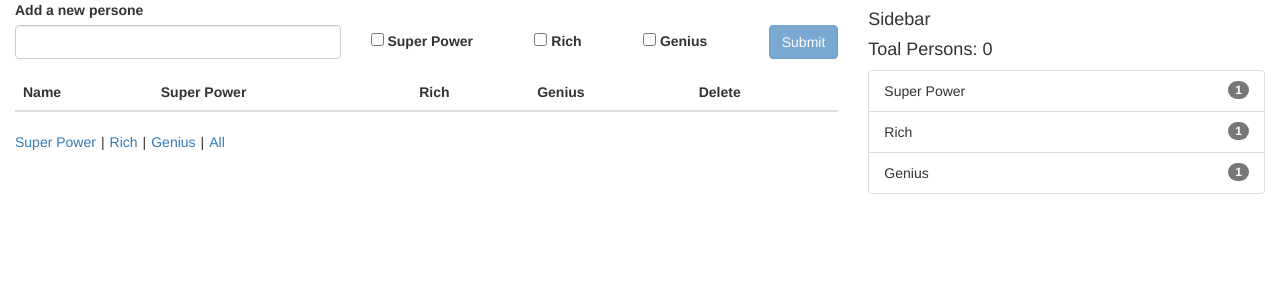
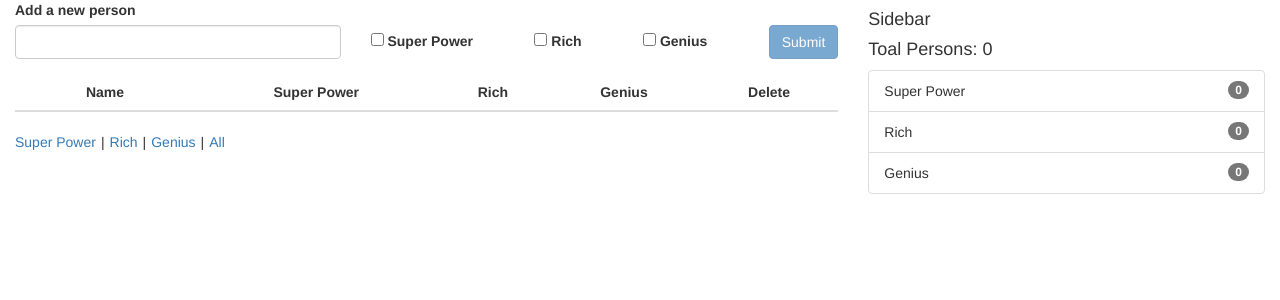
Before and after one commit to einarolafs/Traits-of-People, an Angular app: page / in a window 1280 px wide. Shown: the top 300 px of the page. Built offline with nearby package versions, Linux system fonts and the light colour scheme.

Commit message:
Show count

```diff
--- a/src/app/app.component.css
+++ b/src/app/app.component.css
@@ -19,3 +19,11 @@
 .main-container .filters > span > span {
     margin:0 5px;
 }
+
+.main-container table * {
+    text-align: center;
+}
+
+.main-container table tr th:first-child, .main-container tabel tr td:first-child {
+    width:180px;
+}
--- a/src/app/app.component.html
+++ b/src/app/app.component.html
@@ -6,7 +6,7 @@
       <form [formGroup]="personForm" (submit)="savePerson()">
         <div class="form-group add-person row">
           <div class="add-name col-xs-5">
-            <label for="addPerson">Add a new persone</label>
+            <label for="addPerson">Add a new person</label>
             <input type="text" class="form-control" name="addPerson" formControlName="addPerson" />
           </div>
           <div class="add-traits col-xs-7">
@@ -34,9 +34,9 @@
           <thead>
             <tr>
               <th>Name</th>
-              <th>Super Power</th>
-              <th>Rich</th>
-              <th>Genius</th>
+              <th *ngFor="let talent of talents">
+                {{talent[1]}}
+              </th>
               <th>Delete</th>
             </tr>
           </thead>
@@ -66,7 +66,7 @@
       <ul class="list-group">
         <li class="list-group-item" *ngFor="let talent of talents">
           {{talent[1]}}
-          <span class="badge badge-primary badge-pill">1</span>
+          <span class="badge badge-primary badge-pill">{{talentCount[talent[0]]}}</span>
         </li>
       </ul>
     </div>
--- a/src/app/app.component.ts
+++ b/src/app/app.component.ts
@@ -1,6 +1,16 @@
 import { ActivatedRoute, Router } from '@angular/router';
 import { FormBuilder, Validators } from '@angular/forms';
-import { Component } from '@angular/core';
+import { Component, EventEmitter, Input, Output } from '@angular/core';
+
+
+
+interface Person {
+  name: string,
+  superPower: boolean,
+  rich: boolean,
+  genius:boolean,
+}
+
 
 @Component({
   selector: 'app-root',
@@ -10,15 +20,31 @@ import { Component } from '@angular/core';
 
 export class AppComponent {
   personForm: any;
-  people: Array<Object> = [];
+  Person = function(name: string, superPower: boolean, rich: boolean, genius:boolean){
+      return {
+        name: name,
+        superPower: superPower,
+        rich: rich,
+        genius: genius,
+      }
+  }
+  people: Array<Person> = [];
   talents: Array<[string, string]> = [
     ['superPower', 'Super Power'],
     ['rich', 'Rich'],
     ['genius', 'Genius']
   ];
+  talentCount: {
+    superPower: number,
+    rich: number,
+    genius: number} =
+  {
+    'superPower':0,
+    'rich': 0,
+    'genius':0,
+  };
   filterPeople: Array<Object> = [];
   filterValue: boolean = null;
-
 
 
   constructor(private fb: FormBuilder){
@@ -34,7 +60,7 @@ export class AppComponent {
     let value = this.personForm.value;
 
     if (this.personForm.valid) {
-      let person = {
+      let person: Person = {
         name: value.addPerson,
         superPower: value.superPower,
         rich: value.rich,
@@ -43,22 +69,40 @@ export class AppComponent {
 
       this.people.push(person);
       this.filterArray(this.filterValue);
-
       this.personForm.reset();
-
-      console.log(JSON.stringify(this.people));
+      this.getTalent();
     }
   }
 
   removePerson(person){
     let index = this.people.indexOf(person);
     this.people.splice(index, 1);
+    this.filterArray(this.filterValue);
+    this.getTalent();
   }
 
   onChange(event,person,selector) {
     let index = this.people.indexOf(person);
-    this.people[index][selector] = event.returnValue;
-    console.log(this.people[index][selector], this.people, event);
+    let value = event.target.checked;
+    person[selector] = value;
+    this.getTalent();
+  }
+
+  getTalent() {
+    let count = this.talentCount = {
+      'superPower':0,
+      'rich': 0,
+      'genius':0,
+    };
+
+    this.people.forEach(function(person){
+      for(let details in person){
+        if(person[details] && details != 'name'){
+          count[details]++
+        }
+      }
+    })
+
   }
 
   filterArray(value = null) {
```
